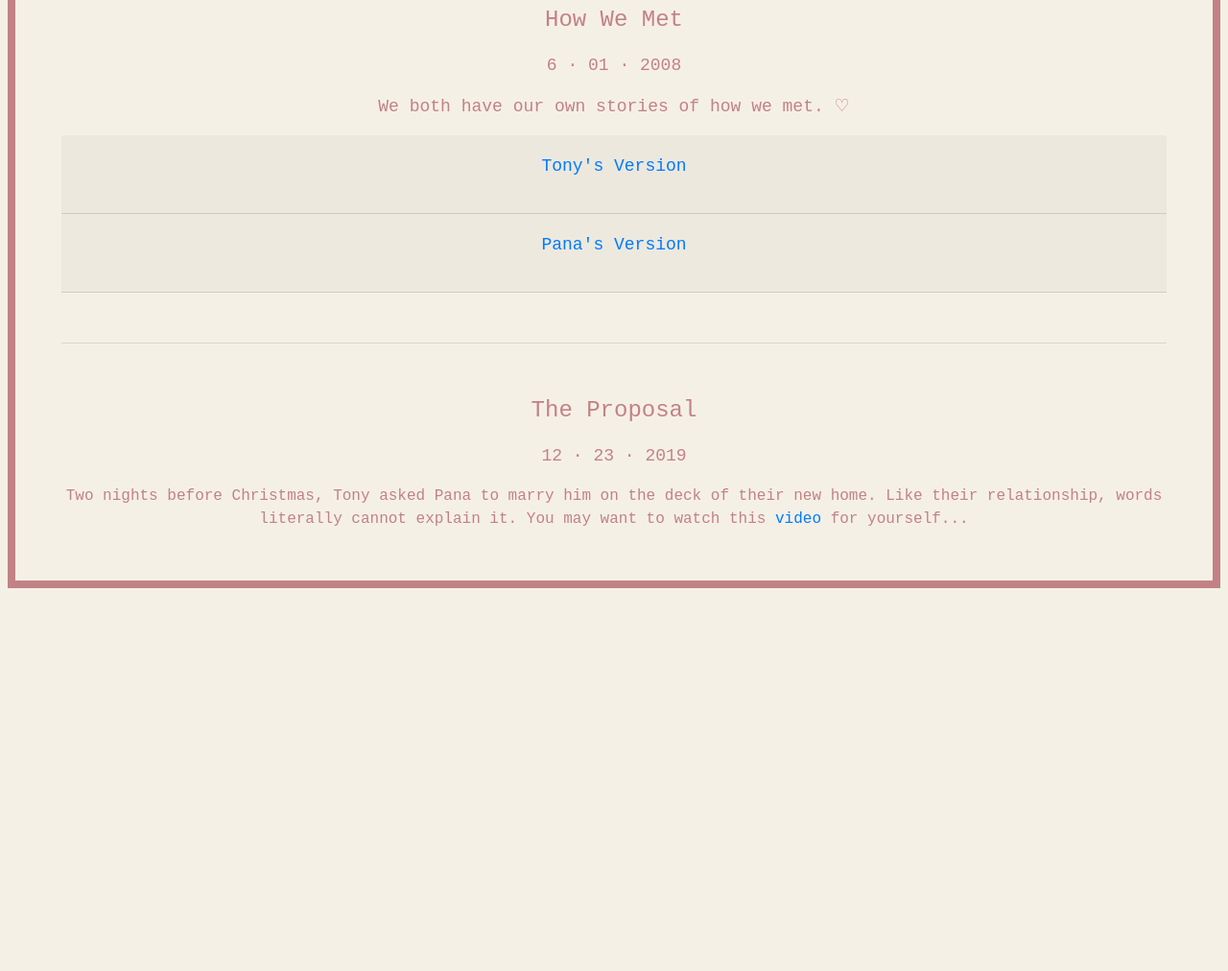
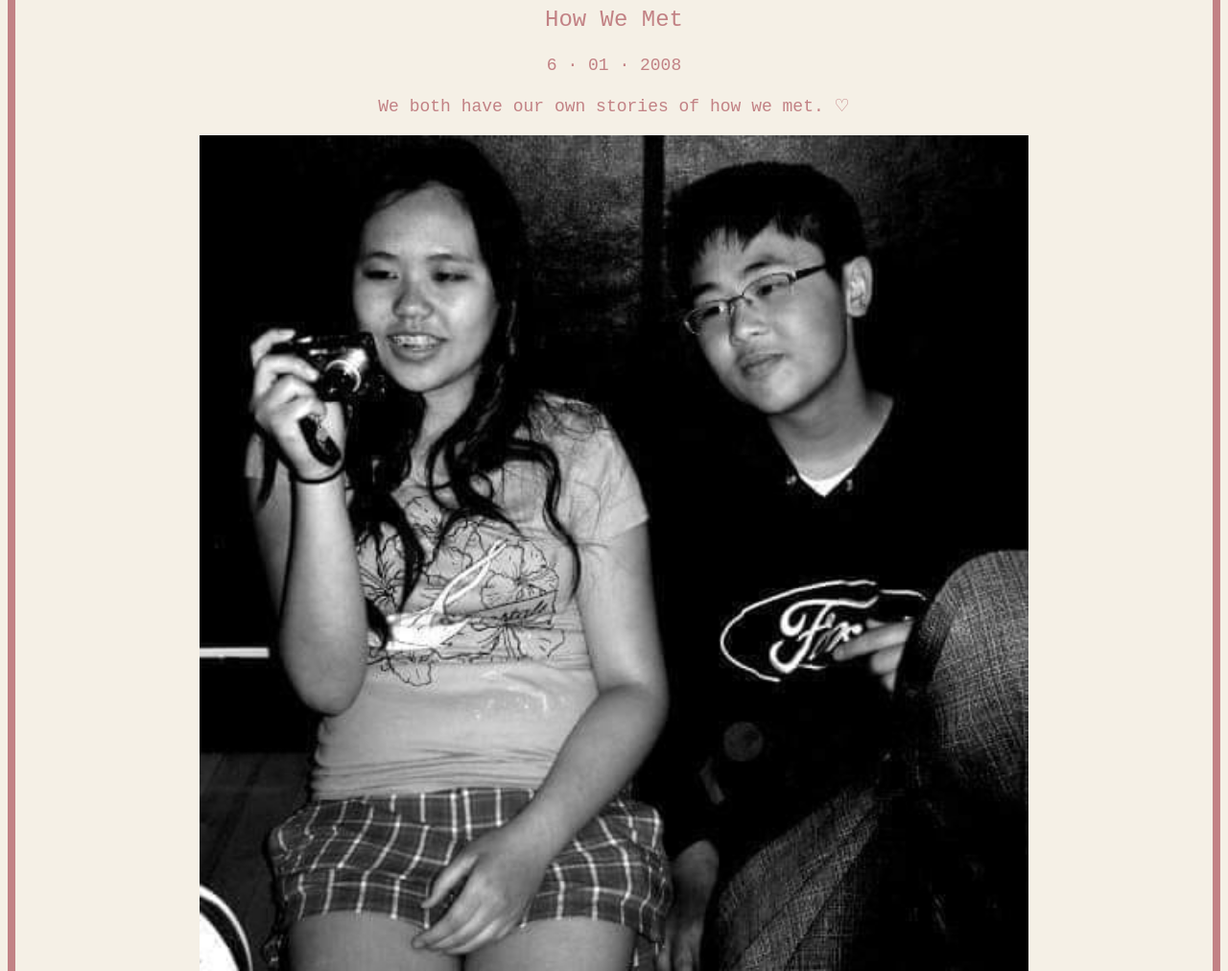
Before and after one commit to Tony-Pana/Tony-Pana.github.io, a plain HTML site: page index.html in a window 1280 px wide. Shown: the part 576-1588 px from the top of the page at 96% size. Before the commit the page ends 1197 px from the top, so only its background shows below. Drawn offline with nearby package versions, Linux system fonts and the light colour scheme.

Commit message:
adding image

```diff
--- a/index.html
+++ b/index.html
@@ -67,6 +67,7 @@
                     <p>How We Met</p>
                     <p class="large_font">6 · 01 · 2008</p>
                     <p class="large_font">We both have our own stories of how we met. ♡</p>
+					<img alt="younger us" class="topa_picture" height="75%" src="baby_topa.jpg" width="75%">
                     <div class="accordion" id="accordion_container">
                         <div class="card-header" id="headingOne">
                             <button class="btn btn-link collapsed" type="button" data-toggle="collapse" data-target="#collapseOne" aria-expanded="false" aria-controls="collapseOne">
--- a/stylesheet.css
+++ b/stylesheet.css
@@ -49,3 +49,7 @@ body {
 .small_font {
     font-size: small;
 }
+
+.topa_picture {
+	margin-bottom: 32px;
+}
```
Also changed, not shown: photos.html (+4 -0 lines).
